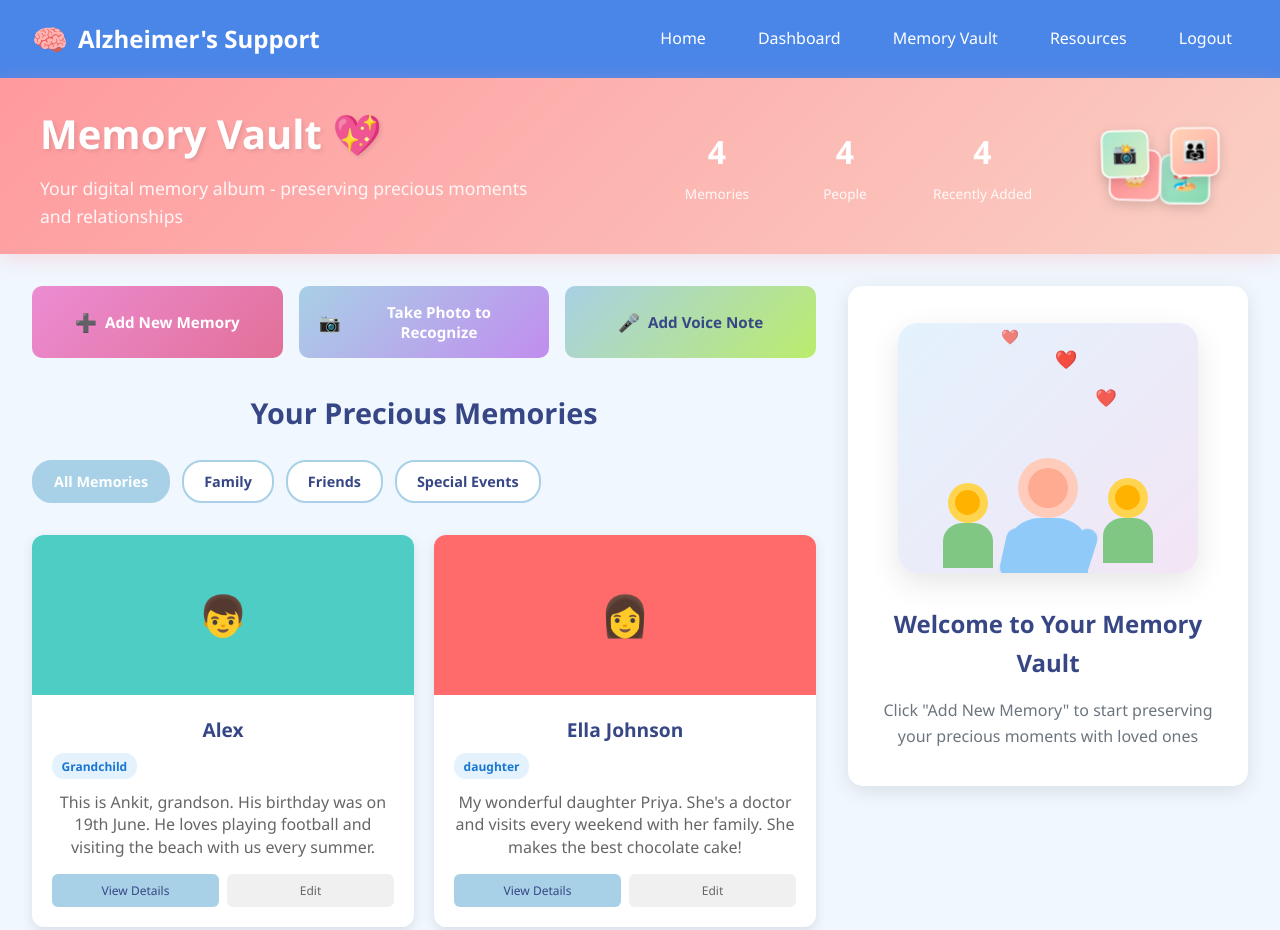
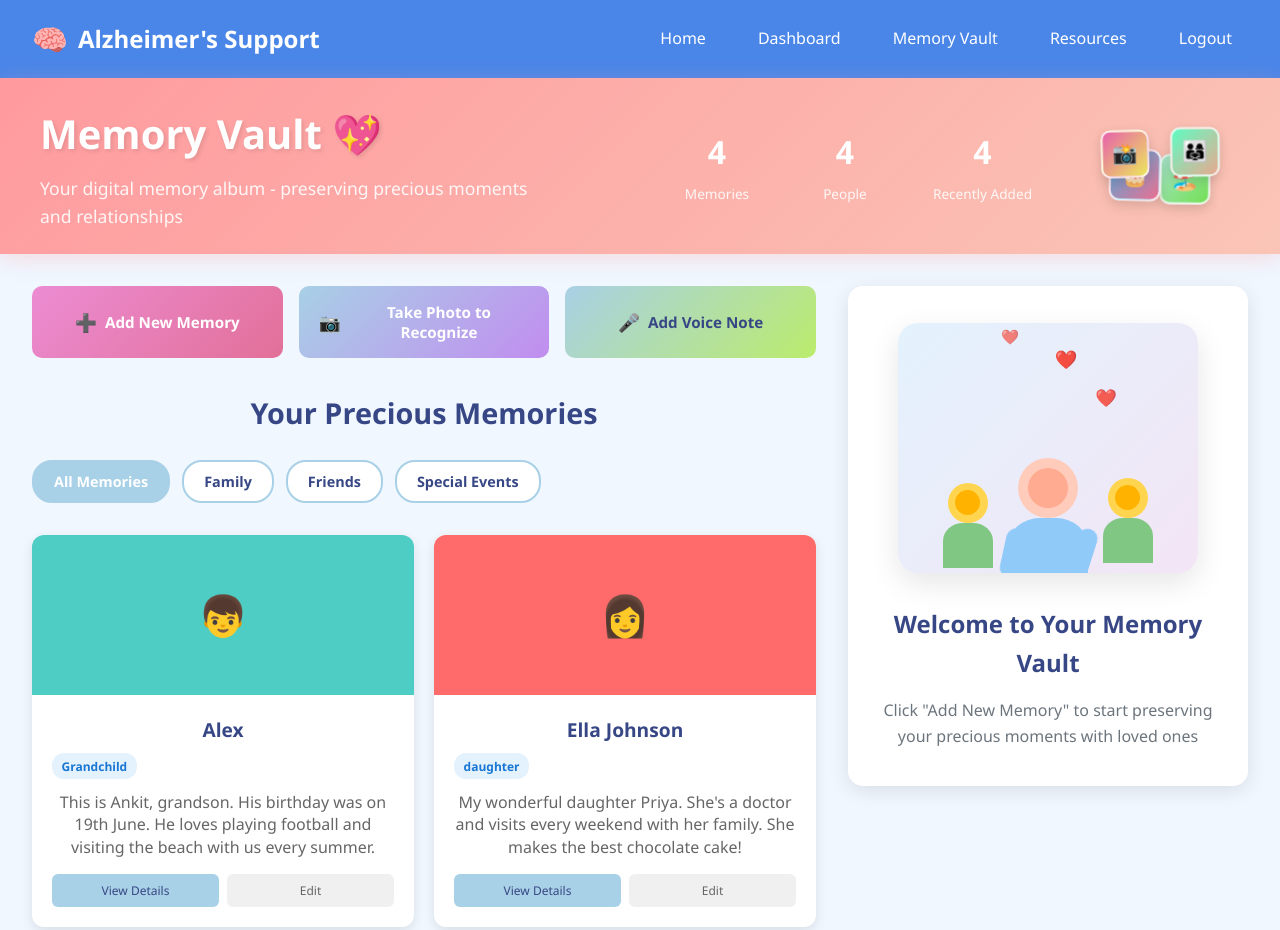
Before and after one commit to Passionatelytoooadorable/alzheimer, a plain HTML site: page memory-vault.html in a window 1280 px wide. Shown: the top 930 px of the page. Drawn offline with Linux system fonts and the light colour scheme; sample sign-in values are in the browser's storage.

Commit message:
Update memory-vault.css

```diff
--- a/memory-vault.css
+++ b/memory-vault.css
@@ -8,7 +8,7 @@
 
 /* Full Edge-to-Edge Header */
 .vault-header {
-    background: linear-gradient(135deg, #ff9a9e 0%, #fad0c4 100%);
+    background: linear-gradient(135deg, #ff9a9e 0%, #fac5b6 100%);
     color: white;
     position: relative;
     overflow: hidden;
@@ -110,7 +110,7 @@
     top: 10px;
     left: 20px;
     animation-delay: 0s;
-    background: linear-gradient(135deg, #a8e6cf 0%, #dcedc1 100%);
+    background: linear-gradient(135deg, #e760ac 0%, #ece85b 100%);
     z-index: 4;
 }
 
@@ -118,7 +118,7 @@
     top: 10px;
     right: 20px;
     animation-delay: 1.5s;
-    background: linear-gradient(135deg, #ffd3b6 0%, #ffaaa5 100%);
+    background: linear-gradient(135deg, #5ffcc3 0%, #eaa88f 100%);
     z-index: 3;
 }
 
@@ -126,7 +126,7 @@
     bottom: 10px;
     left: 30px;
     animation-delay: 3s;
-    background: linear-gradient(135deg, #ff8b94 0%, #ffaaa5 100%);
+    background: linear-gradient(135deg,  #42b0e3 0%, #eb6f90 100%);
     z-index: 2;
 }
 
@@ -134,7 +134,7 @@
     bottom: 10px;
     right: 30px;
     animation-delay: 4.5s;
-    background: linear-gradient(135deg, #a8e6cf 0%, #88d8b0 100%);
+    background: linear-gradient(135deg, #a8e6cf 0%, #73df53 100%);
     z-index: 1;
 }
 
```
